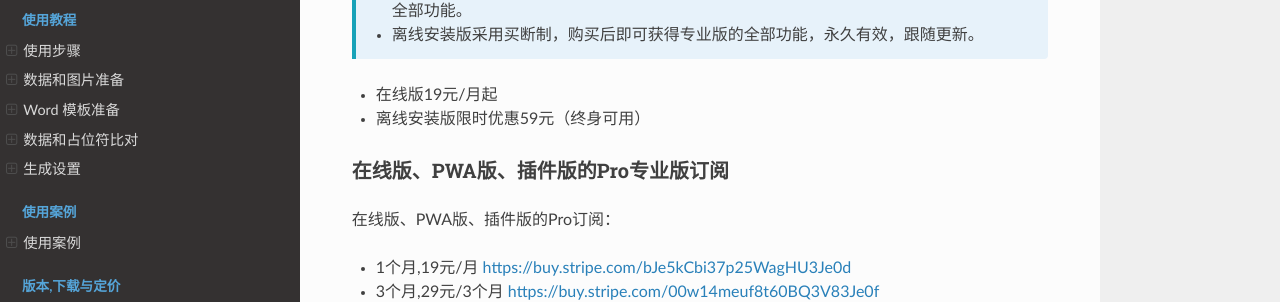
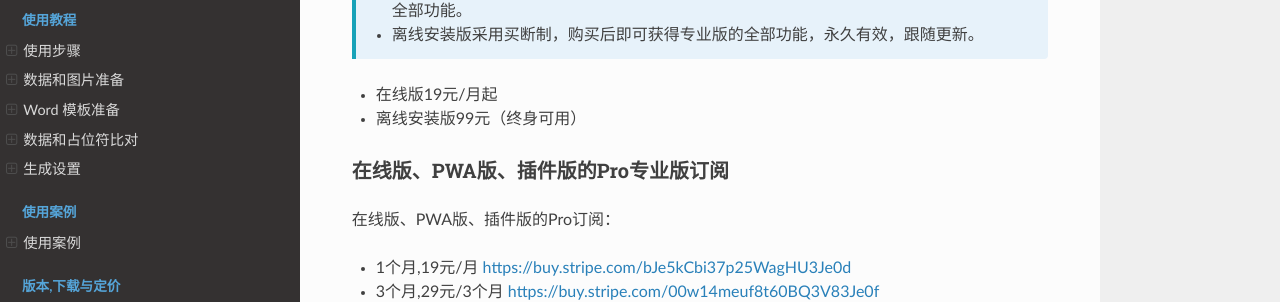
Before and after one commit to he-yang/sheet-to-doc-zh-cn, a Sphinx documentation site: the page built from source/Pricing.md, in a window 1280 px wide and 900 px high, scrolled down 777 px. Shown: the part 149-451 px from the top of the window. Built offline with Sphinx 7.4.7 and the Read the Docs theme 3.1.0, drawn with Linux system fonts in a browser that asks for light colours.

Commit message:
update prcing page

```diff
--- a/source/Pricing.md
+++ b/source/Pricing.md
@@ -24,7 +24,7 @@
 :::
 
 - 在线版19元/月起
-- 离线安装版限时优惠59元（终身可用）
+- 离线安装版99元（终身可用）
 
 ### 在线版、PWA版、插件版的Pro专业版订阅
 
```
